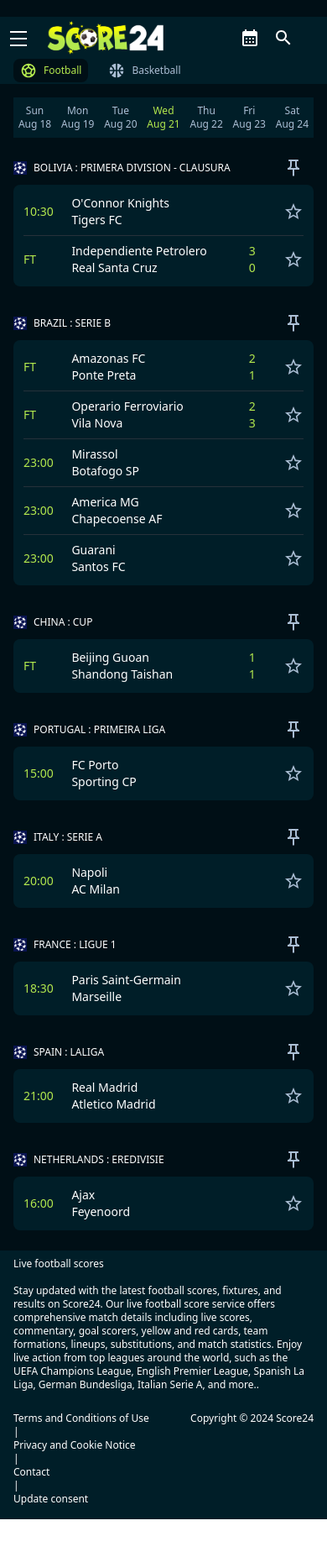
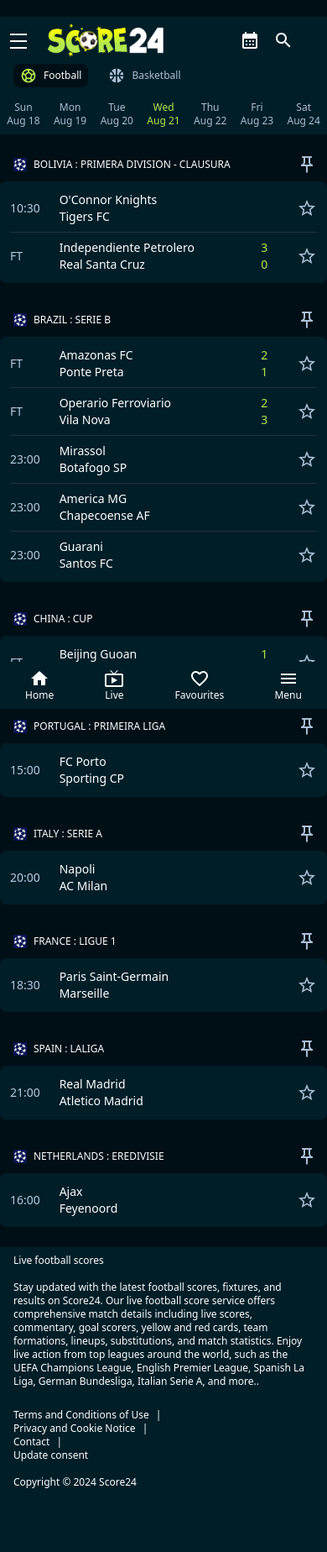
Before and after one commit to rilwanat/score24, a React (Create React App) app: page / in a window 390 px wide. Shown: the top 1848 px of the page at 84% size. Before the commit the page ends 1809 px from the top, so only its background shows below. Built offline with nearby package versions, Linux system fonts and the light colour scheme.

Commit message:
update responsive ui

```diff
--- a/src/components/main/ComponentBasketball.jsx
+++ b/src/components/main/ComponentBasketball.jsx
@@ -282,9 +282,9 @@
         {Object.keys(matchesGroupedByCompetition).map((competition) => (
           <div key={competition} className="w-full py-2 my-4">
             <div className='flex justify-between'>
-              <div className='flex items-center w-full'>
+              <div className='flex items-center w-full ml-4 md:ml-0 cursor-pointer'>
                 <img src={competitionImage} alt="Competition Image" className="mr-2 w-4" />
-                <p className="text-xs text-white">{competition.toUpperCase()}</p>
+                <p className="text-xs text-white hover:text-scGreen">{competition.toUpperCase()}</p>
               </div>
               <div className='flex justify-end mx-3' style={{ width: '60px' }}>
                 <PushPinOutlinedIcon className="cursor-pointer text-scMenuText hover:text-scGreen" />
@@ -295,7 +295,7 @@
               {matchesGroupedByCompetition[competition].map((match, index) => (
                 <div key={index} className="text-scMenuText cursor-pointer">
                   <div className='flex'>
-                    <p className="flex items-center justify-start text-scGreen" style={{ width: '60px' }}>{match.time}</p>
+                    <p className="flex items-center justify-start text-scTimeText" style={{ width: '60px' }}>{match.time}</p>
                     <div className='flex flex-col w-full px-2 mx-2'>
                       <div className='flex w-full justify-between'>
                         <p className='text-white'>{match.homeTeam}</p>
--- a/src/components/main/ComponentFootball.jsx
+++ b/src/components/main/ComponentFootball.jsx
@@ -154,9 +154,9 @@
                 {Object.keys(matchesGroupedByCompetition).map((competition) => (
                 <div key={competition} className=" w-full py-2 my-4">
                   <div className='flex justify-between'>
-                    <div className='flex items-center w-full'>
+                    <div className='flex items-center w-full ml-4 md:ml-0 cursor-pointer '>
                       <img src={competitionImage} alt="Competition Image" className="mr-2 w-4" />
-                      <p className="text-xs text-white">{competition.toUpperCase()}</p>
+                      <p className="text-xs text-white hover:text-scGreen">{competition.toUpperCase()}</p>
                     </div>
                     <div className='flex justify-end  mx-3' style={{ width: '60px' }}>
                       <PushPinOutlinedIcon className="cursor-pointer text-scMenuText hover:text-scGreen" style={{  }}/>
@@ -168,8 +168,9 @@
                     ">
                     {matchesGroupedByCompetition[competition].map((match, index) => (
                         <div key={index} className="text-scMenuText   cursor-pointer">
-                          <div className='flex'>
-                            <p  className="flex items-center justify-start text-scGreen" style={{ width: '60px' }}>{match.time}</p>
+                          <div className='flex
+                    '>
+                            <p  className="flex items-center justify-start text-scTimeText" style={{ width: '60px' }}>{match.time}</p>
 
                             <div className='md:flex w-full justify-center mx-4 hidden'>
                               <div className='flex w-4/12 md:w-5/12 justify-end'><p className='text-white text-right'>{match.homeTeam}</p></div>
--- a/src/components/main/LandingPage.jsx
+++ b/src/components/main/LandingPage.jsx
@@ -3,7 +3,7 @@
 
 import Header from './navbar/Header';
 import Footer from './navbar/Footer';
-
+import BottomMobileMenu from './navbar/BottomMobileMenu';
 
 import MainContent from './MainContent';
 
@@ -48,6 +48,9 @@
           </div>
         </div>
       <Footer />
+
+      {isMobile && <BottomMobileMenu />}
+
     </div>
   );
 }
--- a/src/components/main/MainContent.jsx
+++ b/src/components/main/MainContent.jsx
@@ -209,7 +209,7 @@
 
   return (
     <div className='bg-scDarkerBackground
-    px-4 md:px-4 lg:px-16 xl:px-24 2xl:px-80 py-4
+     md:px-4 lg:px-16 xl:px-24 2xl:px-80  md:py-4  pb-4
     flex flex-col md:flex-row '>
 
         <div className='hidden md:flex flex-col justify-start md:mr-4    w-full md:w-1/6'>
@@ -240,7 +240,10 @@
 
         <div className='flex flex-col w-full'>
             <div className='hidden md:flex justify-center bg-scBackground rounded-lg w-full p-4 mb-4  hover:bg-scBackgroundHover cursor-pointer'>
-                <div className='flex items-center justify-center'><p className='text-xs text-white mr-2'>{'Wednesday, Aug 21'.toUpperCase()}</p><CalendarMonthIcon style={{ width: '18px', height: '18px', color: '#FFFFFF' }}/></div>
+                <div className='flex items-center justify-center'>
+                  <p className='text-xs text-white mr-2'>{'Wednesday, Aug 21'.toUpperCase()}</p>
+                  <CalendarMonthIcon style={{ width: '18px', height: '18px', color: '#FFFFFF' }}/>
+                </div>
             </div>
 
             <div className='flex w-full bg-scBackground'>
--- /dev/null
+++ b/src/components/main/navbar/BottomMobileMenu.jsx
@@ -0,0 +1,40 @@
+import React, { useState, useEffect, useRef } from 'react';
+import { useNavigate } from 'react-router-dom';
+
+import HomeIcon from '@mui/icons-material/Home';
+import LiveTvIcon from '@mui/icons-material/LiveTv';
+import FavoriteBorderIcon from '@mui/icons-material/FavoriteBorder';
+import MenuIcon from '@mui/icons-material/Menu';
+
+
+import logo from '../../../assets/images/logo.png';
+
+
+function BottomMobileMenu({  }) {
+  const navigate = useNavigate();
+
+  useEffect(() => {}, []);
+
+  return (
+    <div className="fixed bottom-0 left-0 right-0 bg-scBackground z-50 flex justify-around py-2 md:hidden ">
+      <div className="flex flex-col items-center cursor-pointer">
+        <HomeIcon className="text-white" />
+        <p className="text-xs text-white">Home</p>
+      </div>
+      <div className="flex flex-col items-center cursor-pointer">
+        <LiveTvIcon className="text-white" />
+        <p className="text-xs text-white">Live</p>
+      </div>
+      <div className="flex flex-col items-center cursor-pointer">
+        <FavoriteBorderIcon className="text-white" />
+        <p className="text-xs text-white">Favourites</p>
+      </div>
+      <div className="flex flex-col items-center cursor-pointer">
+        <MenuIcon className="text-white" />
+        <p className="text-xs text-white">Menu</p>
+      </div>
+    </div>
+  );
+}
+
+export default BottomMobileMenu;
--- a/src/components/main/navbar/Footer.jsx
+++ b/src/components/main/navbar/Footer.jsx
@@ -24,14 +24,14 @@
 
       <div className="mt-auto flex ">
 
-        <div className="bottom-0 w-full flex justify-between  py-4">
+        <div className="bottom-0 w-full flex md:flex-row flex-col justify-between  py-4 mb-20">
           <div className='flex md:flex-row flex-col'>
-            <a className="text-xs text-white mr-2">Terms and Conditions of Use</a><a className="text-xs text-white mr-2">|</a>
-            <a className="text-xs text-white mr-2">Privacy and Cookie Notice</a><a className="text-xs text-white mr-2">|</a>
-            <a className="text-xs text-white mr-2">Contact</a><a className="text-xs text-white mr-2">|</a>
+            <div className='flex'><a className="text-xs text-white mr-2 cursor-pointer hover:text-scGreen">Terms and Conditions of Use</a><a className="text-xs text-white mr-2">|</a></div>
+            <div className='flex'><a className="text-xs text-white mr-2 cursor-pointer hover:text-scGreen">Privacy and Cookie Notice</a><a className="text-xs text-white mr-2">|</a></div>
+            <div className='flex'><a className="text-xs text-white mr-2 cursor-pointer hover:text-scGreen">Contact</a><a className="text-xs text-white mr-2">|</a></div>
             <a className="text-xs text-white mr-2">Update consent</a>
           </div>
-        <p className="text-xs text-white">Copyright &copy; 2024 Score24</p>
+        <p className="text-xs text-white md:mt-0 mt-4">Copyright &copy; 2024 Score24</p>
       </div>
     </div>
   </div>
--- a/src/components/main/navbar/MobileNavbar.jsx
+++ b/src/components/main/navbar/MobileNavbar.jsx
@@ -42,8 +42,8 @@
   };
 
   return (
-    <div className="px-4 text-sm" style={{ height: '80px' }}>
-      <div className="flex justify-between">
+    <div className="px-4 text-sm" style={{  }}>
+      <div className="flex justify-between py-2">
 
       <div className="flex ">
         <IconButton
@@ -71,7 +71,7 @@
         </div>
       </div>
 
-        <div className="flex items-center mr-4" style={{ height: '50px' }}>
+        <div className="flex items-center mr-4 " style={{  }}>
           <div className="mr-4 md:flex justify-end" style={{}}>
             <div className="text-right">
               {/* <p className="text-sm font-bold md:text-white">{storedAdminDetails && storedAdminDetails.Email}</p> */}
@@ -108,11 +108,11 @@
 
       </div>
 
-      <div className='flex items-center '>
+      <div className='flex items-center mb-2'>
         <div className='flex'>
-          <div className={`flex  mr-4 cursor-pointer items-center px-2 py-1 ${currentCategory === 'Football' ? 'rounded-lg bg-scDarkerBackground ' : ''}`} onClick={() => setCategory("Football")}><SportsSoccerIcon className='mr-2' style={{ width: '20px', height: '20px', color: currentCategory === 'Football' ? '#B3E94E' : '#ACBFD5' }}/> <p className={`text-xs ${currentCategory === 'Football' ? 'text-scGreen' : 'text-scMenuText'}`}>Football</p></div>
+          <div className={`flex  mr-4 cursor-pointer items-center px-2 py-1 ${currentCategory === 'Football' ? 'rounded-lg bg-scDarkerBackground ' : ''}`} onClick={() => setCategory("Football")}><SportsSoccerIcon className='mr-2' style={{ width: '20px', height: '20px', color: currentCategory === 'Football' ? '#B3E94E' : '#ACBFD5' }}/> <p className={`text-xs ${currentCategory === 'Football' ? 'text-white' : 'text-scMenuText'}`}>Football</p></div>
           {/* <div className='flex mr-4 cursor-pointer items-center' onClick={setCategory("Tennis")}><SportsTennisIcon className='mr-2' style={{ width: '20px', height: '20px', color: '#ACBFD5' }}/> <p className='text-xs text-scMenuText'>Tennis</p></div> */}
-          <div className={`flex mr-4 cursor-pointer items-center  px-2 py-1 ${currentCategory === 'Basketball' ? 'rounded-lg bg-scDarkerBackground ' : ''}`} onClick={() => setCategory("Basketball")}><SportsBasketballIcon className='mr-2' style={{ width: '20px', height: '20px', color: currentCategory === 'Basketball' ? '#B3E94E' : '#ACBFD5' }}/> <p className={`text-xs ${currentCategory === 'Basketball' ? 'text-scGreen' : 'text-scMenuText'}`}>Basketball</p></div>
+          <div className={`flex mr-4 cursor-pointer items-center  px-2 py-1 ${currentCategory === 'Basketball' ? 'rounded-lg bg-scDarkerBackground ' : ''}`} onClick={() => setCategory("Basketball")}><SportsBasketballIcon className='mr-2' style={{ width: '20px', height: '20px', color: currentCategory === 'Basketball' ? '#B3E94E' : '#ACBFD5' }}/> <p className={`text-xs ${currentCategory === 'Basketball' ? 'text-white' : 'text-scMenuText'}`}>Basketball</p></div>
           {/* <div className='flex mr-4 cursor-pointer items-center' onClick={setCategory("Hockey")}><SportsHockeyIcon className='mr-2' style={{ width: '20px', height: '20px', color: '#ACBFD5' }}/> <p className='text-xs text-scMenuText'>Hockey</p></div> */}
           {/* <div className='flex mr-4 cursor-pointer items-center' onClick={setCategory("Rugby")}><SportsRugbyIcon className='mr-2' style={{ width: '20px', height: '20px', color: '#ACBFD5' }}/> <p className='text-xs text-scMenuText'>Rugby</p></div> */}
           {/* <div className='flex mr-4 cursor-pointer items-center' onClick={setCategory("Cricket")}><SportsCricketIcon  className='mr-2' style={{ width: '20px', height: '20px', color: '#ACBFD5' }}/> <p className='text-xs text-scMenuText'>Cricket</p></div> */}
--- a/tailwind.config.js
+++ b/tailwind.config.js
@@ -9,6 +9,7 @@
         scBackground: '#001E28',
         scDarkerBackground: '#000F16',
         scMenuText: '#ACBFD5',
+        scTimeText: '#B6CAE1',
         scHr: '#26313A',
         scGreen: '#B3E94E',
         scBackgroundHover: '#002831',
```
